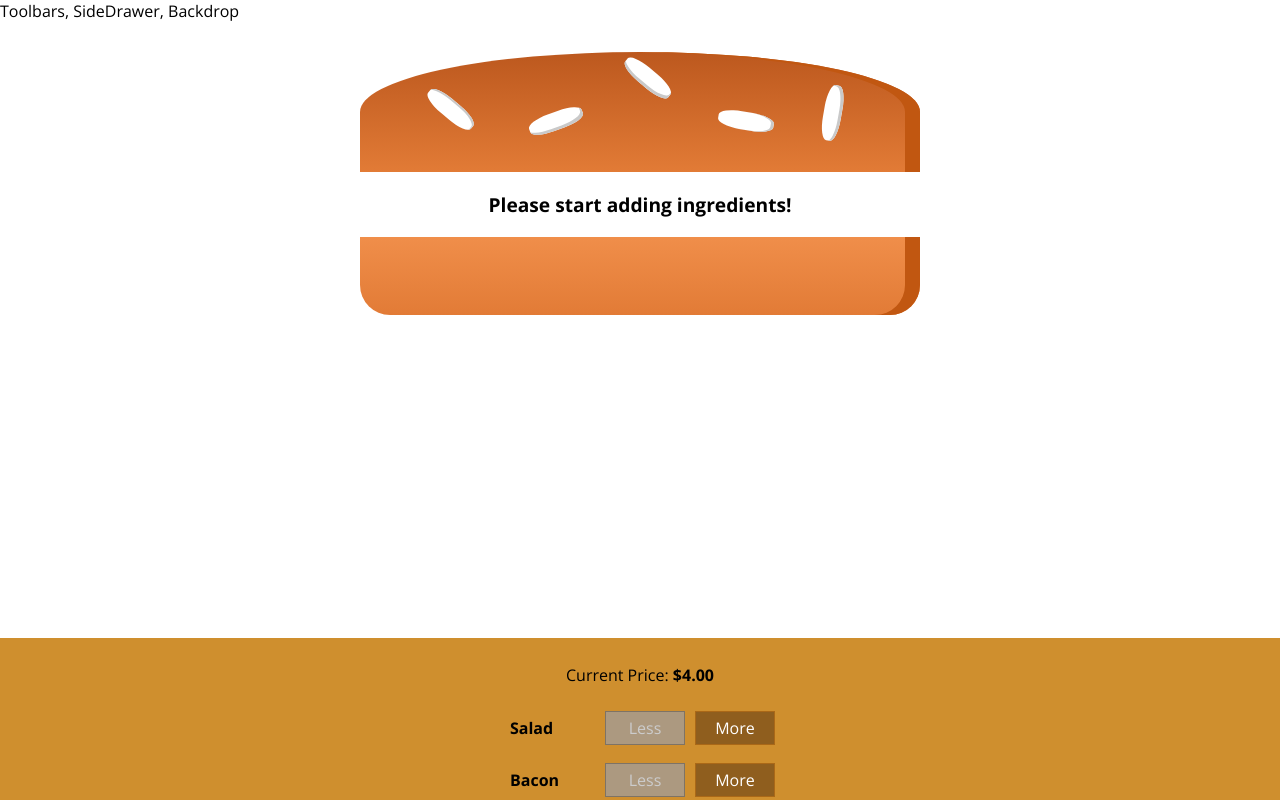
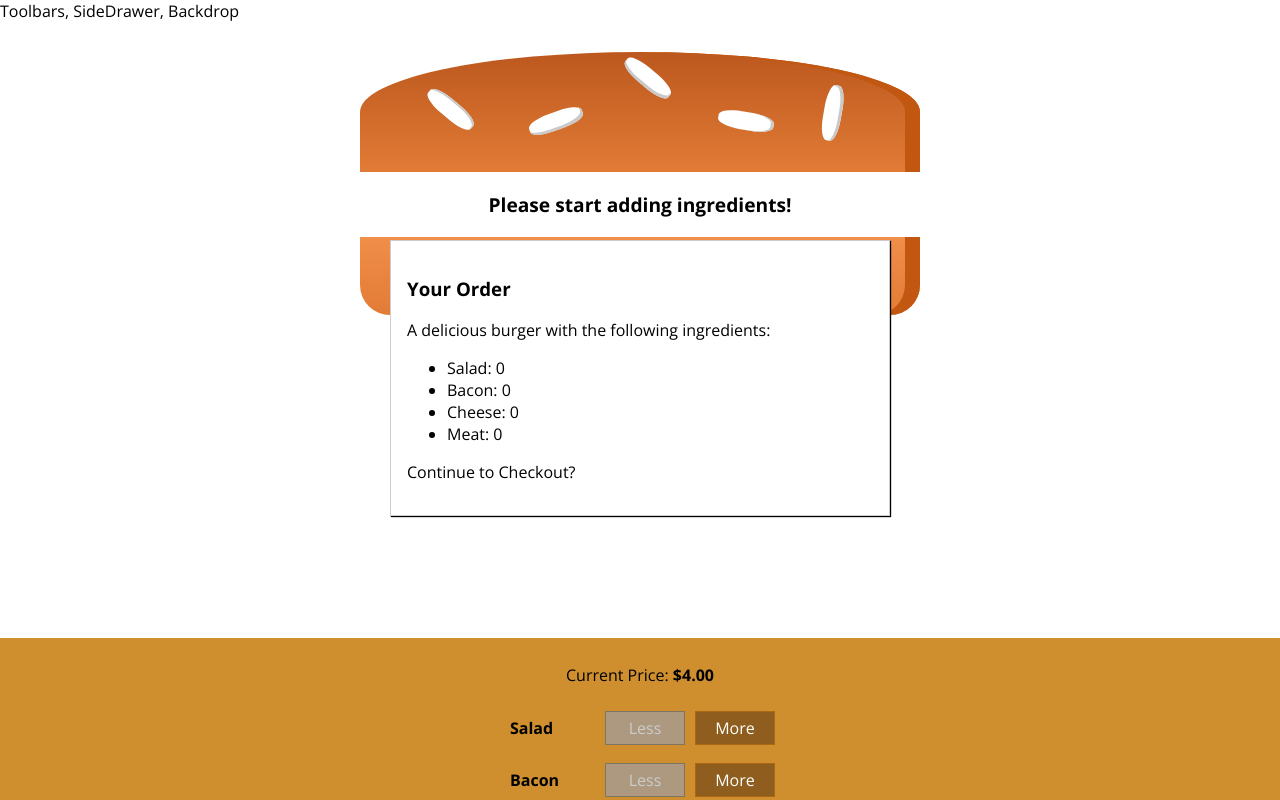
Before and after one commit to frankliuyh/burger-builder, a React app: page / in a window 1280 px wide. Shown: the top 800 px of the page. Built offline with nearby package versions, Linux system fonts and the light colour scheme.

Commit message:
add OrderSummary Modal

```diff
--- /dev/null
+++ b/src/components/Burger/OrderSummary/OrderSummary.js
@@ -0,0 +1,19 @@
+import React from 'react';
+
+const orderSummary = (props) => {
+    const ingredientSummary = Object.keys(props.ingredients).map(key => {
+        return <li key={key}><span style={{textTransform: 'capitalize'}}>{key}</span>: {props.ingredients[key]}</li>;
+    });
+    return (
+        <React.Fragment>
+            <h3>Your Order</h3>
+            <p>A delicious burger with the following ingredients:</p>
+            <ul>
+                {ingredientSummary}
+            </ul>
+            <p>Continue to Checkout?</p>
+        </React.Fragment>
+    );
+};
+
+export default orderSummary;
--- /dev/null
+++ b/src/components/UI/Modal/Modal.css
@@ -0,0 +1,20 @@
+.Modal {
+    position: fixed;
+    z-index: 500;
+    background-color: white;
+    width: 70%;
+    border: 1px solid #ccc;
+    box-shadow: 1px 1px 1px black;
+    padding: 16px;
+    left: 15%;
+    top: 30%;
+    box-sizing: border-box;
+    transition: all 0.3s ease-out;
+}
+
+@media (min-width: 600px) {
+    .Modal {
+        width: 500px;
+        left: calc(50% - 250px);
+    }
+}
--- /dev/null
+++ b/src/components/UI/Modal/Modal.js
@@ -0,0 +1,10 @@
+import React from 'react';
+import classes from './Modal.css';
+
+const modal = (props) => (
+    <div className={classes.Modal}>
+        {props.children}
+    </div>
+);
+
+export default modal;
--- a/src/containers/BurgerBuilder/BurgerBuilder.js
+++ b/src/containers/BurgerBuilder/BurgerBuilder.js
@@ -1,6 +1,8 @@
 import React, {Component} from 'react';
 import Burger from '../../components/Burger/Burger';
 import BuildControls from '../../components/Burger/BuildControls/BuildControls';
+import Modal from '../../components/UI/Modal/Modal';
+import OrderSummary from '../../components/Burger/OrderSummary/OrderSummary';
 
 const INGREDIENT_PRICES = {
     salad: 0.5,
@@ -56,6 +58,9 @@
         }
         return (
             <React.Fragment>
+                <Modal>
+                    <OrderSummary ingredients={this.state.ingredients}/>
+                </Modal>
                 <Burger ingredients={this.state.ingredients} />
                 <BuildControls ingredientAdded={this.addIngredientHandler} ingredientRemoved={this.removeIngredientHandler}
                                 disabled={disabledInfo} price={this.state.totalPrice} purchasable={this.state.purchasable} />
```
Also changed, not shown: src/components/UI/Backdrop/Backdrop.js (added).
